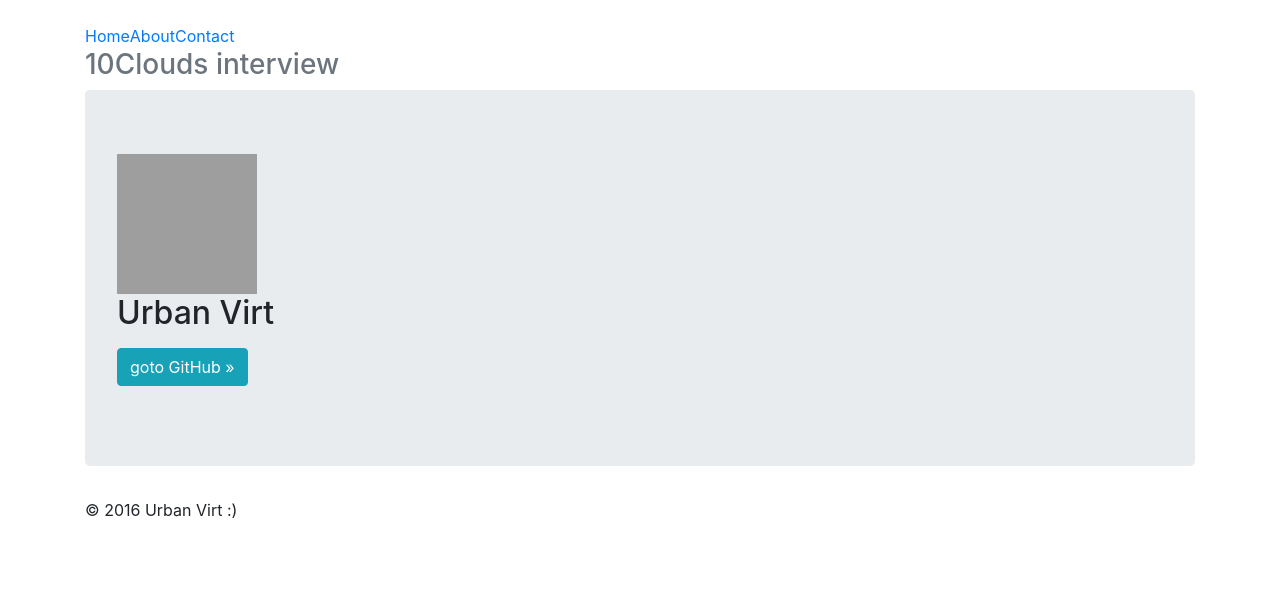
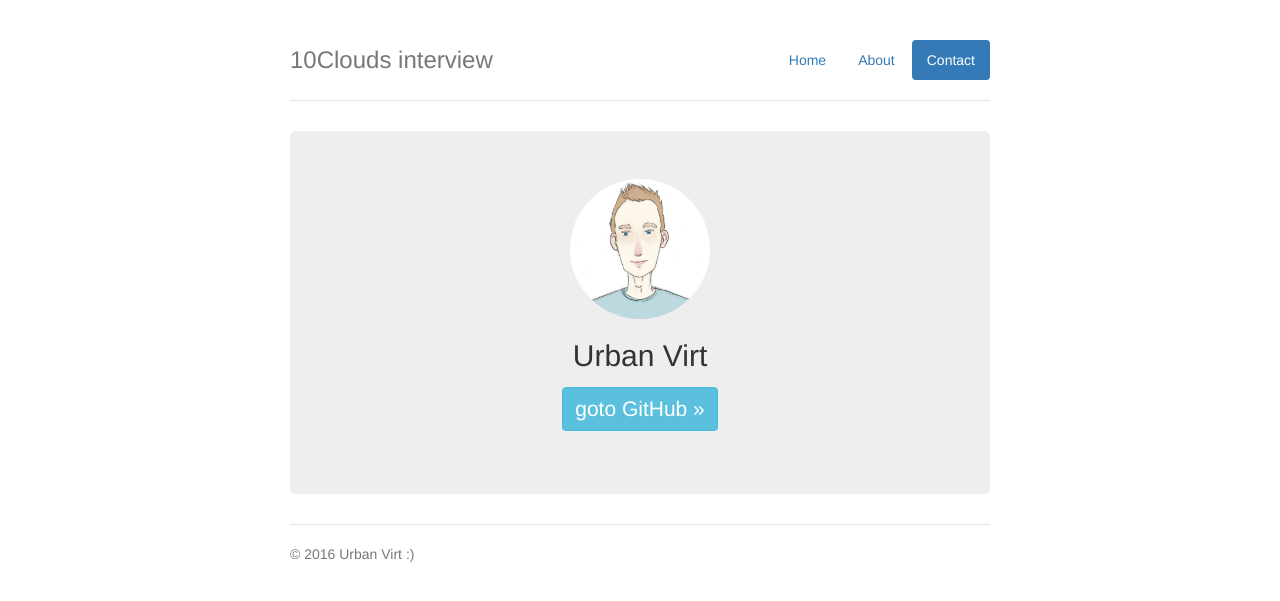
Before and after one commit to urbansan/UrlShortener, a Django app: page /contact in a window 1280 px wide. Shown: the top 601 px of the page. Run offline with Django 3.2, Linux system fonts and the light colour scheme; parts of the project's set-up code (start-up, migrations or seed data) failed here and were passed over; some libraries are stand-ins or nearby versions; grey boxes are pictures that could not be loaded.

Commit message:
changed paths to staticts in html templates

```diff
--- a/urlShortener/templates/urlShortener/contact.html
+++ b/urlShortener/templates/urlShortener/contact.html
@@ -11,7 +11,7 @@
 
 
           {% load staticfiles %}
-          <img class="img-circle" src="{% static 'urbanVirt.jpeg' %}" alt="Generic placeholder image" width="140" height="140">
+          <img class="img-circle" src="{% static 'urlShortener/urbanVirt.jpeg' %}" alt="Generic placeholder image" width="140" height="140">
           <h2>Urban Virt</h2>
           <p>
 
--- a/urlShortener/templates/urlShortener/mutual/base_extend.html
+++ b/urlShortener/templates/urlShortener/mutual/base_extend.html
@@ -15,22 +15,22 @@
     <meta property="og:description" content="Creates short aliases for long URLs" />
 
 
-    <link rel="icon" href="{% static 'urbanVirt.ico' %}">
+    <link rel="icon" href="{% static 'urlShortener/urbanVirt.ico' %}">
 
     <title>10Clouds interview</title>
 
     <!-- Bootstrap core CSS -->
-    <link href="{% static 'bootstrap.min.css' %}" rel="stylesheet">
+    <link href="{% static 'urlShortener/bootstrap.min.css' %}" rel="stylesheet">
 
     <!-- IE10 viewport hack for Surface/desktop Windows 8 bug -->
-    <link href="{% static 'ie10-viewport-bug-workaround.css' %}" rel="stylesheet">
+    <link href="{% static 'urlShortener/ie10-viewport-bug-workaround.css' %}" rel="stylesheet">
 
     <!-- Custom styles for this template -->
-    <link href="{% static 'jumbotron-narrow.css' %}" rel="stylesheet">
+    <link href="{% static 'urlShortener/jumbotron-narrow.css' %}" rel="stylesheet">
 
     <!-- Just for debugging purposes. Don't actually copy these 2 lines! -->
     <!--[if lt IE 9]><script src="../../assets/js/ie8-responsive-file-warning.js"></script><![endif]-->
-    <script src="{% static 'ie-emulation-modes-warning.js' %}"></script>
+    <script src="{% static 'urlShortener/ie-emulation-modes-warning.js' %}"></script>
 
     <!-- HTML5 shim and Respond.js for IE8 support of HTML5 elements and media queries -->
     <!--[if lt IE 9]>
@@ -64,6 +64,6 @@
 
 
     <!-- IE10 viewport hack for Surface/desktop Windows 8 bug -->
-    <script src="{% static 'ie10-viewport-bug-workaround.js' %}"></script>
+    <script src="{% static 'urlShortener/ie10-viewport-bug-workaround.js' %}"></script>
   </body>
 </html>
```
Also changed, not shown: urlShortener/templates/urlShortener/short.html (+4 -4 lines).
